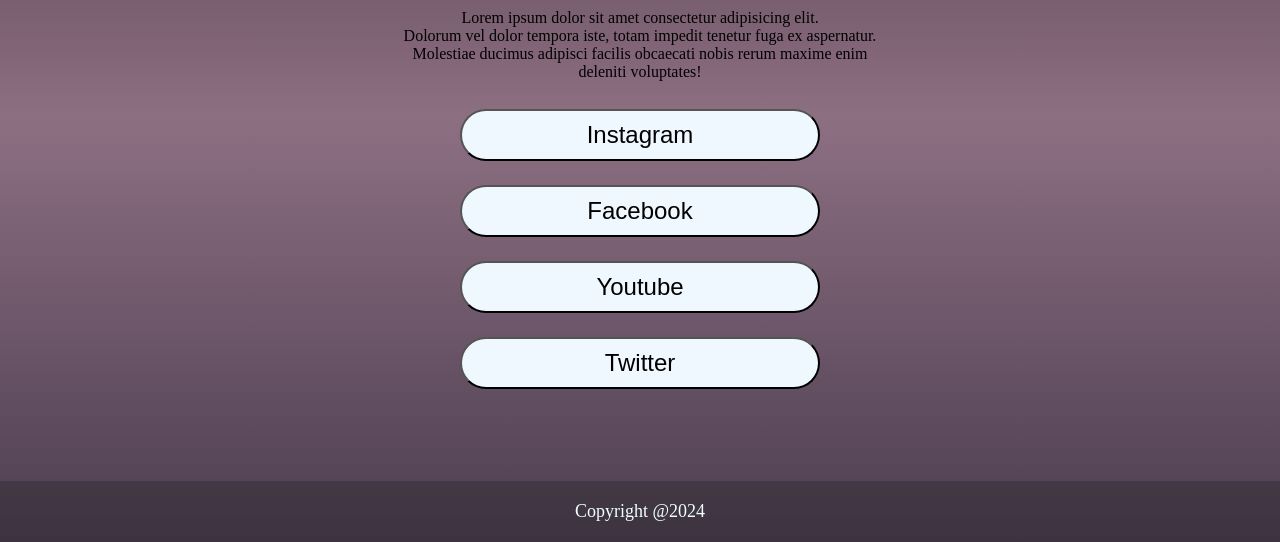
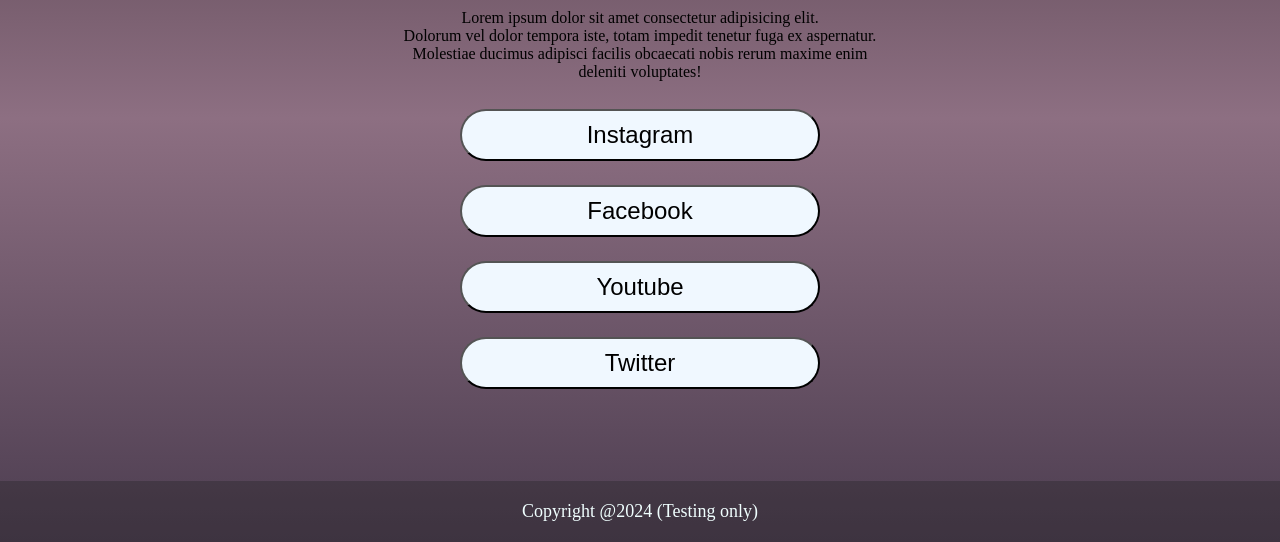
Before and after one commit to arufianz/Linktree-miniproject, a plain HTML site: page index.html in a window 1280 px wide. Shown: the part 306-848 px from the top of the page. Drawn offline with Linux system fonts and the light colour scheme.

Commit message:
testing only

```diff
--- a/index.html
+++ b/index.html
@@ -27,7 +27,7 @@
       <button onclick="xLink()" id="xButton">Twitter</button>
     </div>
     <div class="footer">
-      <p>Copyright @2024</p>
+      <p>Copyright @2024 (Testing only)</p>
     </div>
   </body>
 </html>
```
